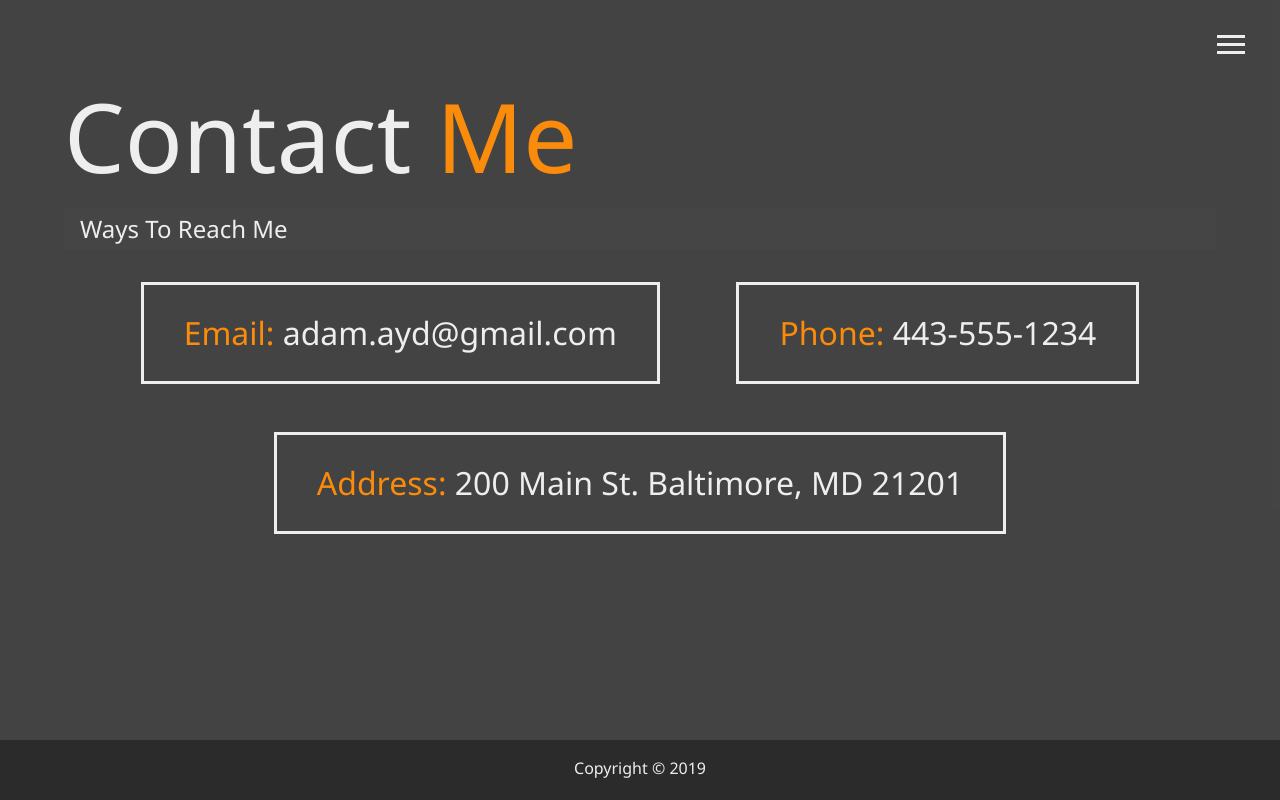
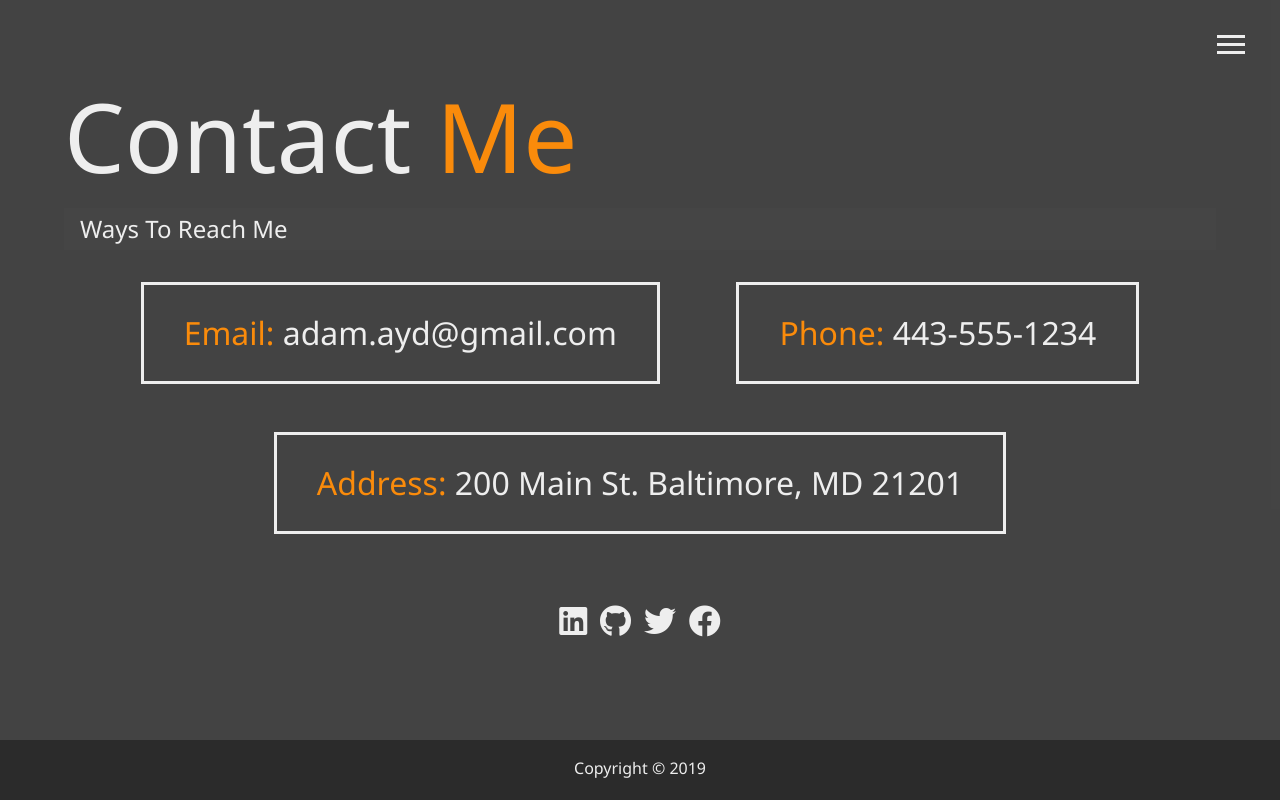
Before and after one commit to adamayd/Portfolio_Site, a website: page dist/contact.html in a window 1280 px wide. Drawn offline with Linux system fonts and the light colour scheme.

Commit message:
added and styled social media links on contacts page

```diff
--- a/scss/_contact.scss
+++ b/scss/_contact.scss
@@ -23,3 +23,8 @@
     }
   }
 }
+
+#contact > .icons {
+  display: flex;
+  justify-content: center;
+}
```
Also changed, not shown: dist/contact.html, dist/css/main.css.
